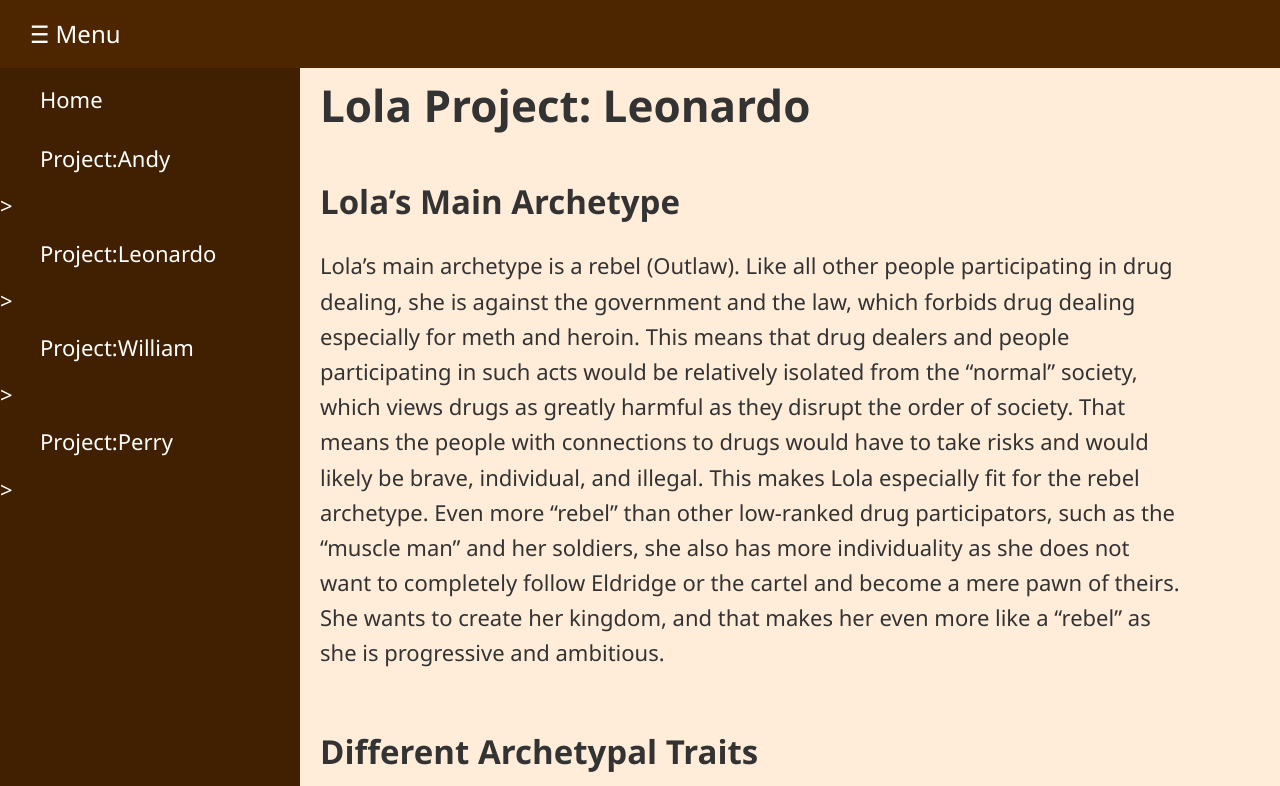
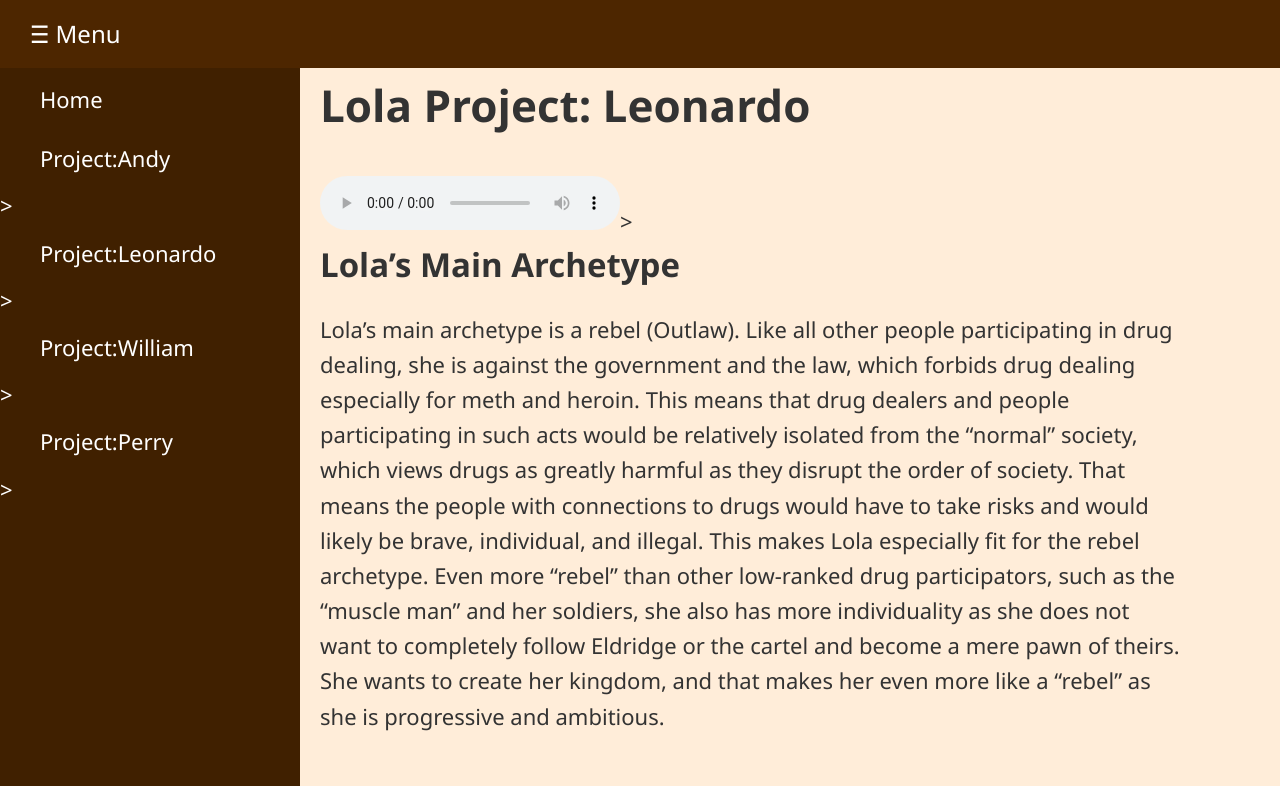
Before and after one commit to Humanoid-a/humanoid-a.github.io, a plain HTML site: page p2.html in a window 1280 px wide. Shown: the top 786 px of the page. Drawn offline with Linux system fonts and the light colour scheme.

Commit message:
leonardo audio

```diff
--- a/p2.html
+++ b/p2.html
@@ -128,6 +128,7 @@
 <div class="content">
     <h1>Lola Project: Leonardo</h1>
     <br/>
+    <audio src="leonardo.m4a" type="audio/m4a" controls></audio>>
 
     <h2>Lola’s Main Archetype</h2>
     <div class="text">Lola’s main archetype is a rebel (Outlaw). Like all other people participating in drug dealing, she is against the government and the law, which forbids drug dealing especially for meth and heroin. This means that drug dealers and people participating in such acts would be relatively isolated from the “normal” society, which views drugs as greatly harmful as they disrupt the order of society. That means the people with connections to drugs would have to take risks and would likely be brave, individual, and illegal. This makes Lola especially fit for the rebel archetype. Even more “rebel” than other low-ranked drug participators, such as the “muscle man” and her soldiers, she also has more individuality as she does not want to completely follow Eldridge or the cartel and become a mere pawn of theirs. She wants to create her kingdom, and that makes her even more like a “rebel” as she is progressive and ambitious.</div>
```
Also changed, not shown: 1 other file.
